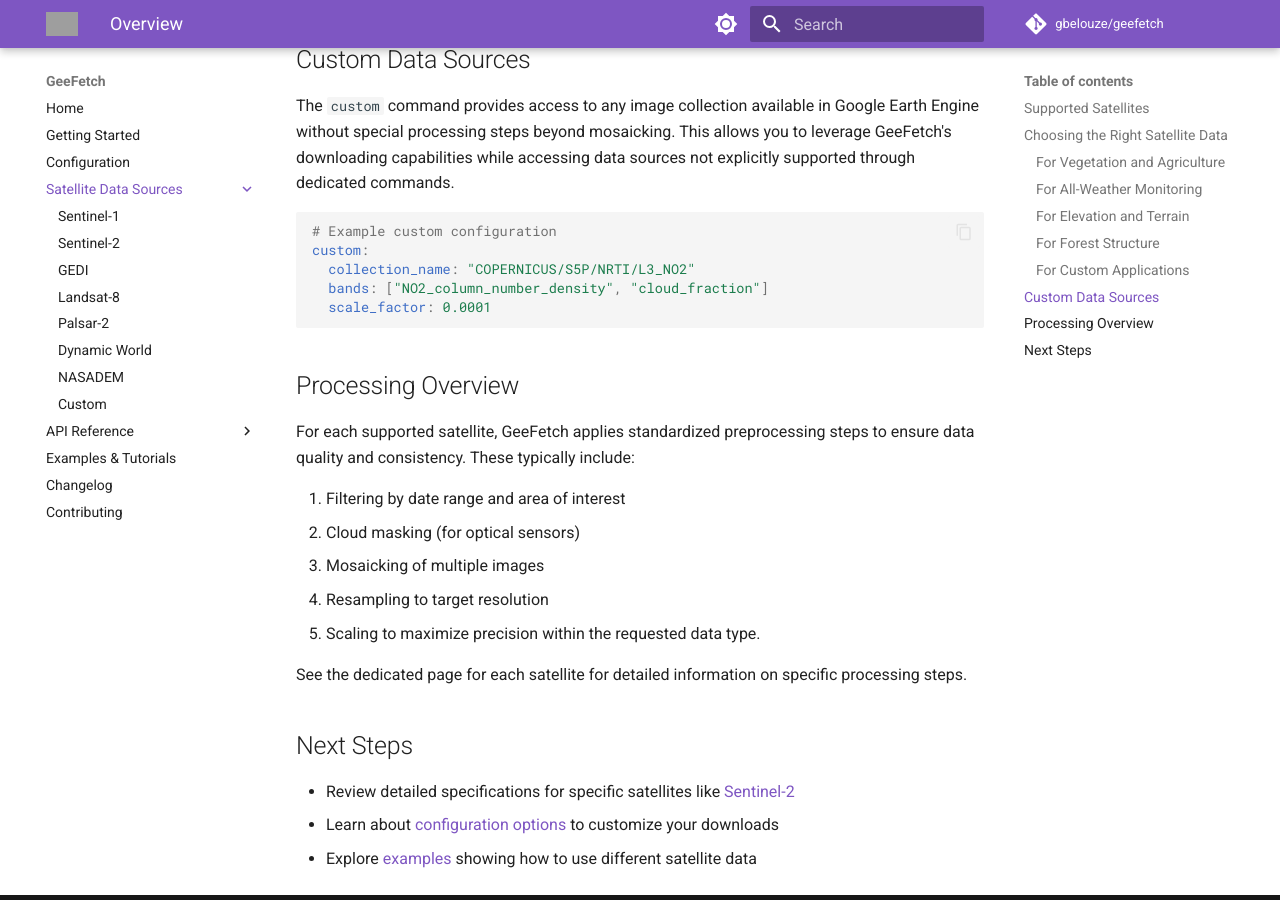
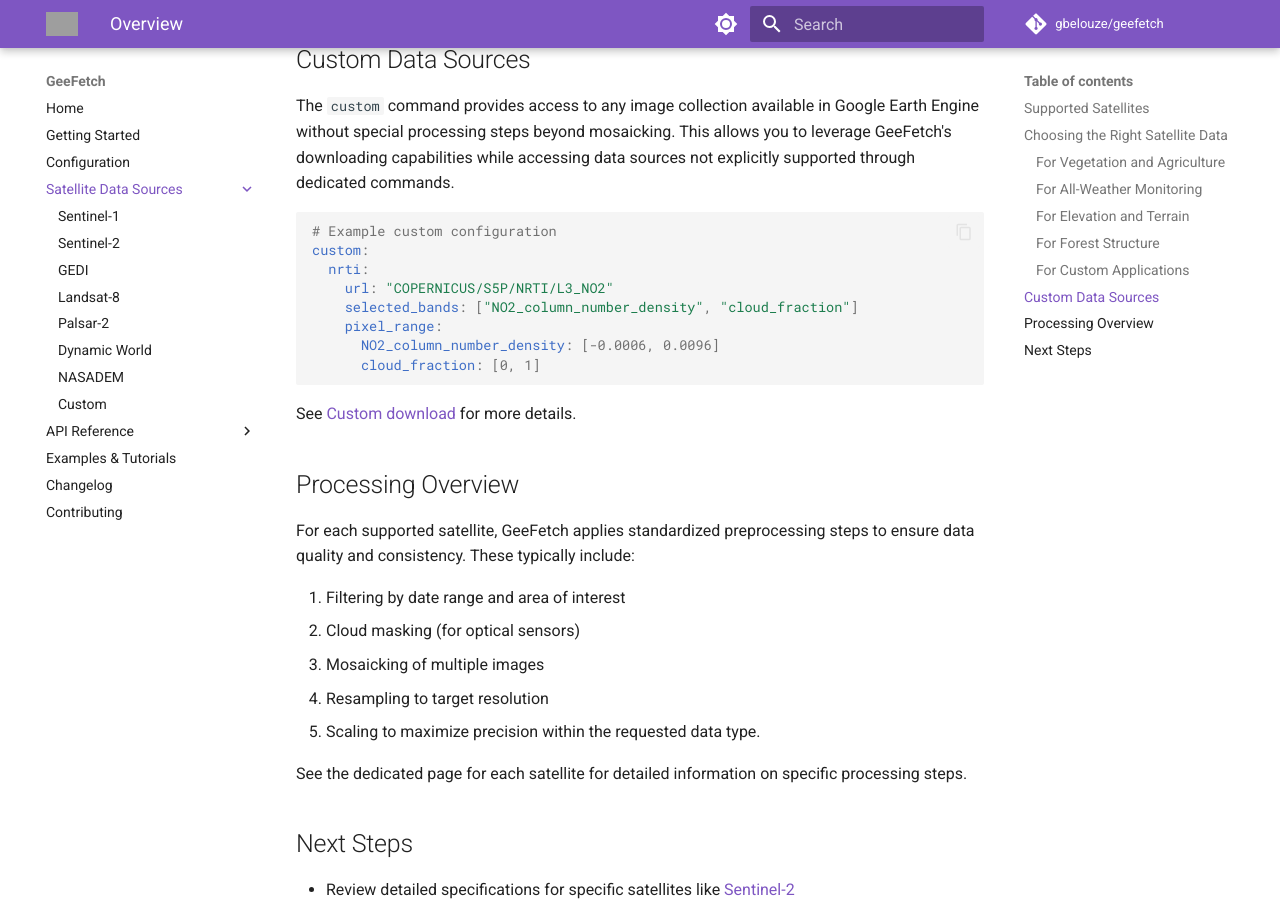
Before and after one commit to gbelouze/geefetch, an MkDocs documentation site: the page built from docs/satellites/index.md, in a window 1280 px wide and 900 px high, scrolled down 1778 px. Built offline with MkDocs 1.6.1 and Material for MkDocs 9.7.7, drawn with Linux system fonts in a browser that asks for light colours; comment, search, counter and statistics services are not loaded; grey boxes are pictures that could not be loaded.

Commit message:
Small docs improvements

````diff
--- a/docs/satellites/index.md
+++ b/docs/satellites/index.md
@@ -51,10 +51,15 @@
 ```yaml
 # Example custom configuration
 custom:
-  collection_name: "COPERNICUS/S5P/NRTI/L3_NO2"
-  bands: ["NO2_column_number_density", "cloud_fraction"]
-  scale_factor: 0.0001
+  nrti:
+    url: "COPERNICUS/S5P/NRTI/L3_NO2"
+    selected_bands: ["NO2_column_number_density", "cloud_fraction"]
+    pixel_range:
+      NO2_column_number_density: [-0.0006, 0.0096]
+      cloud_fraction: [0, 1]
 ```
+
+See [Custom download](custom.md) for more details.
 
 ## Processing Overview
 
--- a/mkdocs.yaml
+++ b/mkdocs.yaml
@@ -50,10 +50,11 @@
         python:
           paths: [src]
           options:
+            docstring_section_style: table
             docstring_style: numpy # Changed from google to numpy
             heading_level: 4
+            members_order: source
             show_signature_annotations: false
-            docstring_section_style: table
             show_symbol_type_toc: true
             filters:
             - "!^_"
````
Also changed, not shown: docs/api/cli/configuration.md (+42 -1 lines), docs/api/satellites.md (+1 -2 lines), docs/satellites/custom.md (+9 -12 lines).
